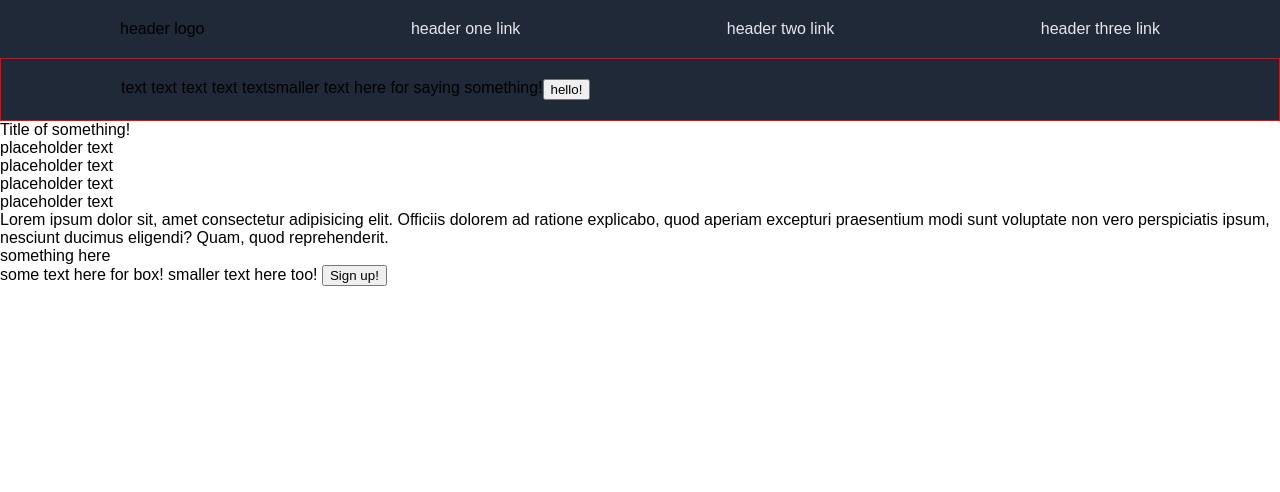
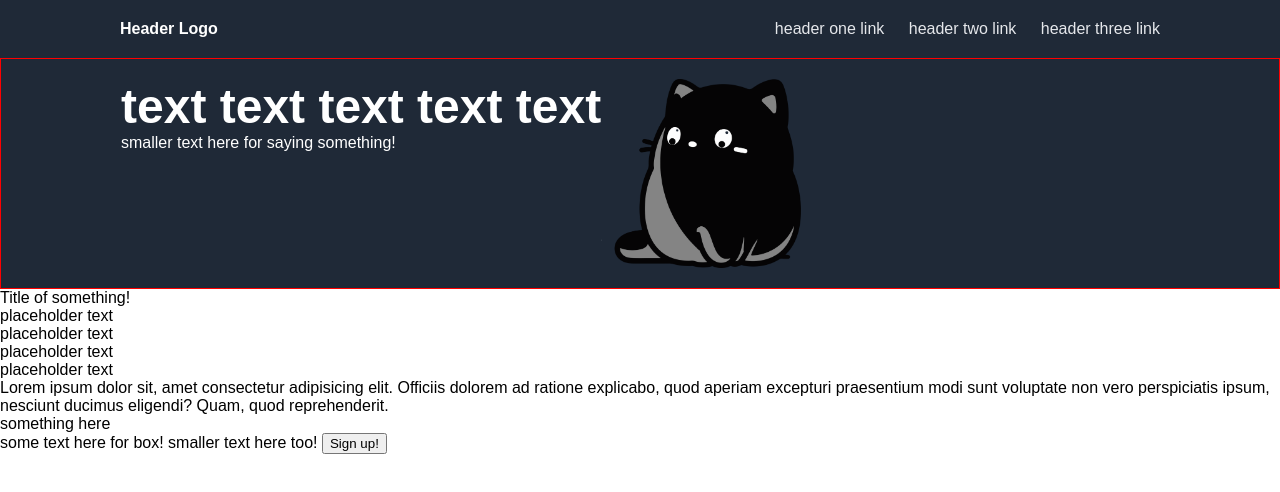
Before and after one commit to summerlinux/Project-Landing-Page, a plain HTML site: page index.html in a window 1280 px wide. Drawn offline with Linux system fonts and the light colour scheme.

Commit message:
HTML changes for containers to use flexbox

```diff
--- a/index.html
+++ b/index.html
@@ -8,17 +8,22 @@
 
 <body>
     <header>
-        <div>header logo</div>
-        <a href="https://www.youtube.com/">header one link</a>
-        <a href="https://www.youtube.com/">header two link</a>
-        <a href="https://www.youtube.com/">header three link</a>
+        <div class="headerLogo">Header Logo</div>
+        <div class="links">
+            <a href="https://www.youtube.com/">header one link</a>
+            <a href="https://www.youtube.com/">header two link</a>
+            <a href="https://www.youtube.com/">header three link</a>
+        </div>
+
     </header>
 
     <div class="section_One">
-        <div>text text text text text</div>
-        <div>smaller text here for saying something!</div>
-        <button> hello!
-        </button>
+        <div class="One_content">
+            <div class="One_title">text text text text text</div>
+            <div class="One_text">smaller text here for saying something!</div>
+        </div>
+
+        <img src="cat.png">
     </div>
 
     <div class="section_two">
```
